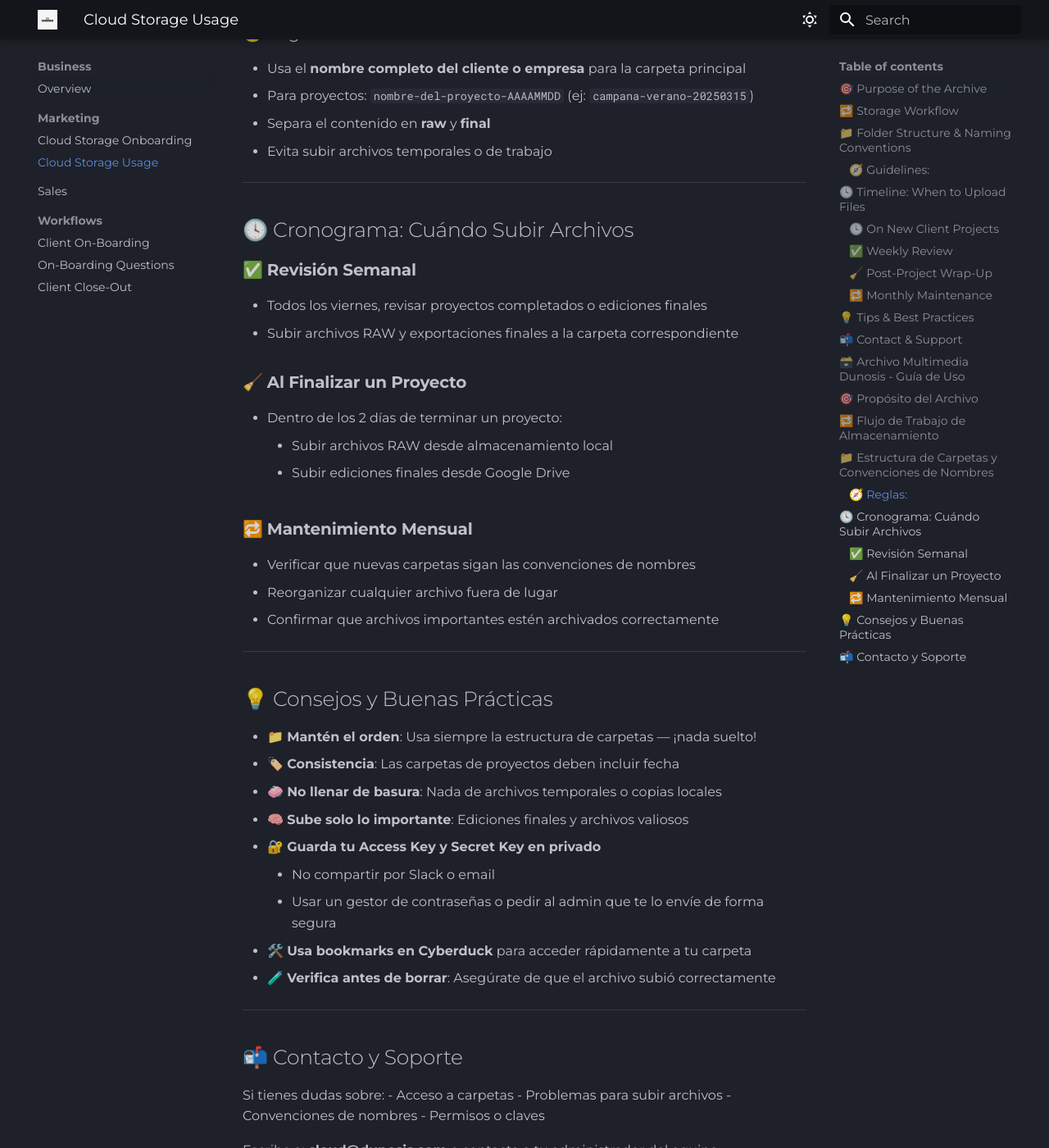
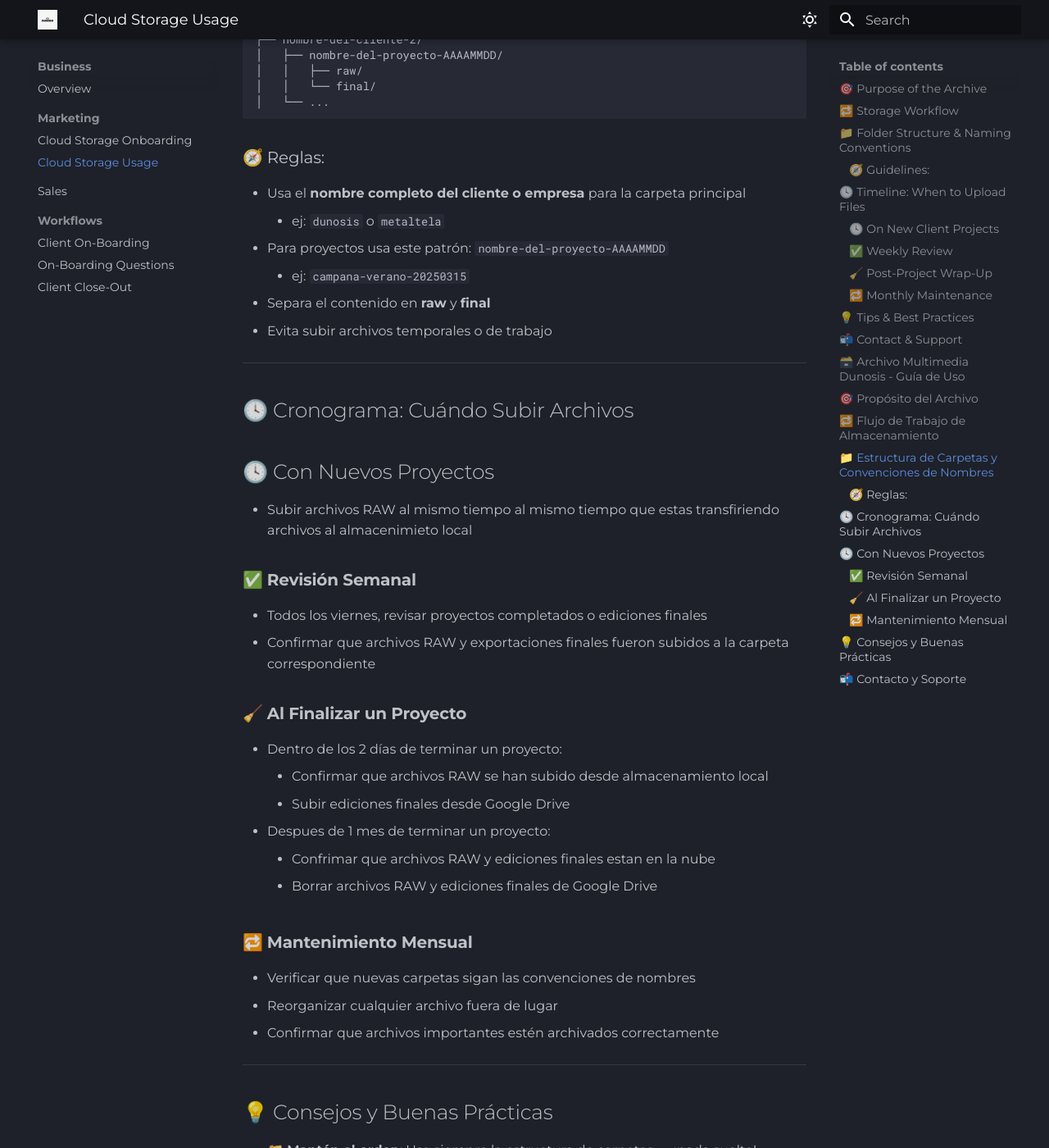
Before and after one commit to wesordonez/dunosis-web-docs, an MkDocs documentation site: the page built from docs/business/marketing/cloud-storage-usage.md, in a window 1280 px wide and 1400 px high, scrolled down 4827 px. Shown: the whole window at 82% size. Built offline with MkDocs 1.6.1 and Material for MkDocs 9.7.7, drawn with Linux system fonts in a browser that asks for light colours; some of the changed text lies outside the part shown.

Commit message:
finalized spanish version

````diff
--- a/docs/business/marketing/cloud-storage-usage.md
+++ b/docs/business/marketing/cloud-storage-usage.md
@@ -157,7 +157,15 @@ Así es como movemos los archivos a través del sistema:
 
 ```
 marketing/
-├── nombre-del-cliente/
+├── nombre-del-cliente-1/
+│   ├── nombre-del-proyecto-AAAAMMDD/
+│   │   ├── raw/
+│   │   └── final/
+│   ├── nombre-del-proyecto-2-AAAAMMDD/
+│   │   ├── raw/
+│   │   └── final/
+│   └── ...
+├── nombre-del-cliente-2/
 │   ├── nombre-del-proyecto-AAAAMMDD/
 │   │   ├── raw/
 │   │   └── final/
@@ -166,7 +174,9 @@ marketing/
 
 ### 🧭 Reglas:
 - Usa el **nombre completo del cliente o empresa** para la carpeta principal
-- Para proyectos: `nombre-del-proyecto-AAAAMMDD` (ej: `campana-verano-20250315`)
+    - ej: `dunosis` o `metaltela`
+- Para proyectos usa este patrón: `nombre-del-proyecto-AAAAMMDD`
+    - ej: `campana-verano-20250315`
 - Separa el contenido en **raw** y **final**
 - Evita subir archivos temporales o de trabajo
 
@@ -174,14 +184,20 @@ marketing/
 
 ## 🕓 Cronograma: Cuándo Subir Archivos
 
+## 🕓 Con Nuevos Proyectos
+- Subir archivos RAW al mismo tiempo al mismo tiempo que estas transfiriendo archivos al almacenimieto local
+
 ### ✅ **Revisión Semanal**
 - Todos los viernes, revisar proyectos completados o ediciones finales
-- Subir archivos RAW y exportaciones finales a la carpeta correspondiente
+- Confirmar que archivos RAW y exportaciones finales fueron subidos a la carpeta correspondiente
 
 ### 🧹 **Al Finalizar un Proyecto**
 - Dentro de los 2 días de terminar un proyecto:
-    - Subir archivos RAW desde almacenamiento local
+    - Confirmar que archivos RAW se han subido desde almacenamiento local
     - Subir ediciones finales desde Google Drive
+- Despues de 1 mes de terminar un proyecto:
+    - Confrimar que archivos RAW y ediciones finales estan en la nube
+    - Borrar archivos RAW y ediciones finales de Google Drive
 
 ### 🔁 **Mantenimiento Mensual**
 - Verificar que nuevas carpetas sigan las convenciones de nombres
@@ -199,7 +215,6 @@ marketing/
 - 🔐 **Guarda tu Access Key y Secret Key en privado**
     - No compartir por Slack o email
     - Usar un gestor de contraseñas o pedir al admin que te lo envíe de forma segura
-- 🛠️ **Usa bookmarks en Cyberduck** para acceder rápidamente a tu carpeta
 - 🧪 **Verifica antes de borrar**: Asegúrate de que el archivo subió correctamente
 
 ---
@@ -212,7 +227,7 @@ Si tienes dudas sobre:
 - Convenciones de nombres
 - Permisos o claves
 
-Escribe a: **cloud@dunosis.com** o contacta a tu administrador del equipo.
+Escribe a: **wesleyo@dunosis.com** o **+1 (601) 308-0127**
 
 ---
 
````
Also changed, not shown: other parts of docs/business/marketing/cloud-storage-usage.md (+1 -1 lines).
